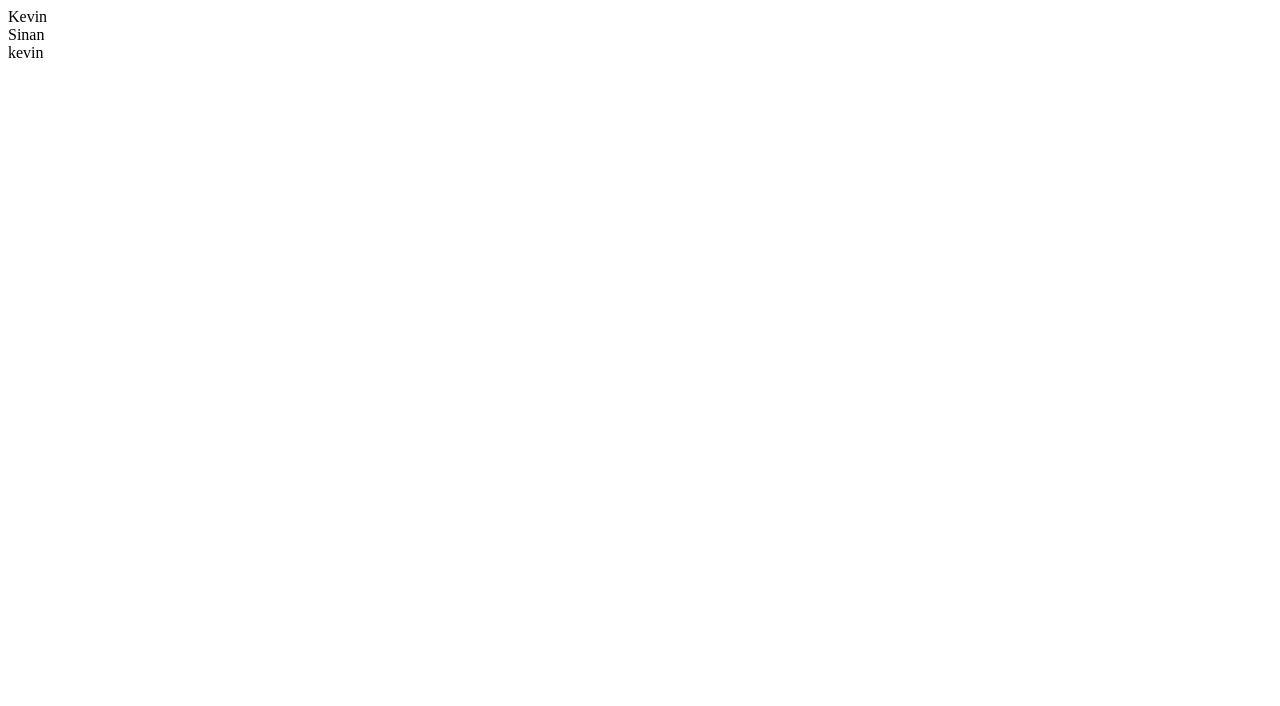
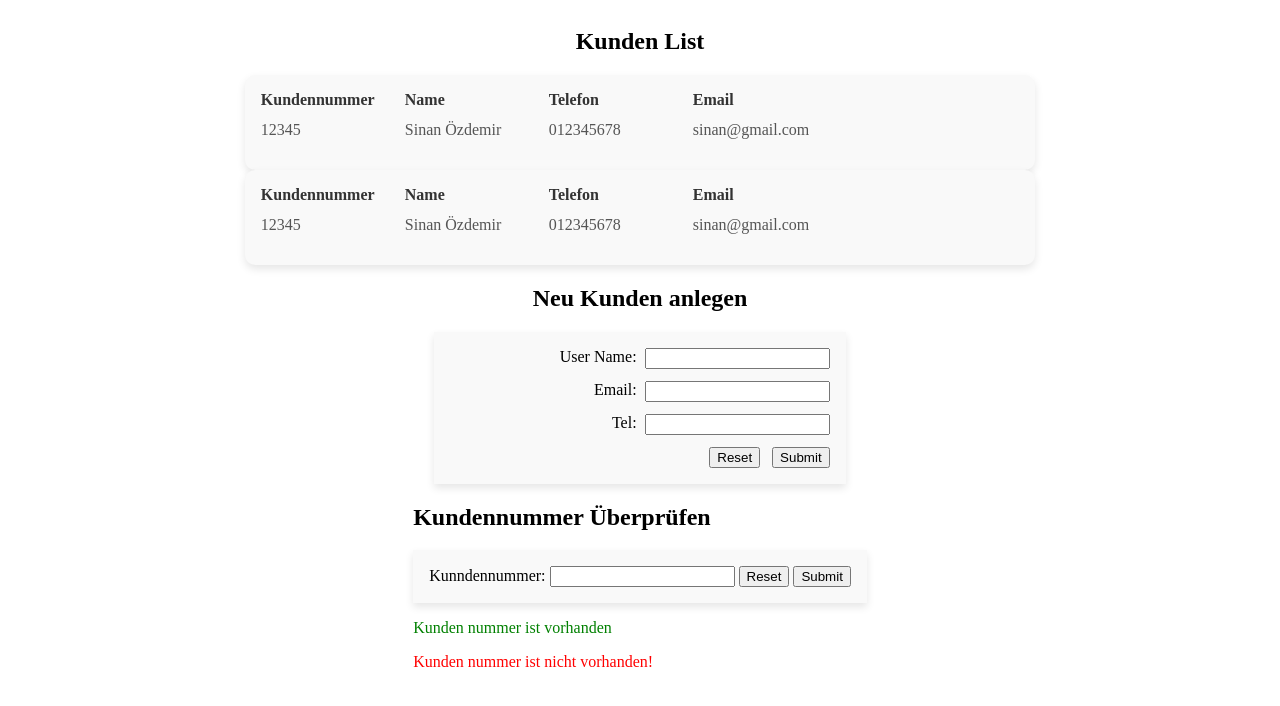
Before and after one commit to KevinKurz/ETUR-App, a plain HTML site: page src/webseite/index.html in a window 1280 px wide. Drawn offline with Linux system fonts and the light colour scheme.

Commit message:
user interfaces created

```diff
--- a/src/webseite/index.html
+++ b/src/webseite/index.html
@@ -1,23 +1,93 @@
 <!DOCTYPE html>
 <html lang="en">
   <head>
-    <meta charset="UTF-8">
-    <meta name="viewport" content="width=device-width, initial-scale=1.0">
-    <meta http-equiv="X-UA-Compatible" content="ie=edge">
+    <meta charset="UTF-8" />
+    <meta name="viewport" content="width=device-width, initial-scale=1.0" />
+    <meta http-equiv="X-UA-Compatible" content="ie=edge" />
     <title>Etur App</title>
-    <link rel="stylesheet" href="./style.css">
-    <link rel="icon" href="./favicon.ico" type="image/x-icon">
+    <link rel="stylesheet" href="./style.css" />
+    <link rel="icon" href="./favicon.ico" type="image/x-icon" />
   </head>
   <body>
     <main>
-        <header>
-          Kevin
-        </header>
-        <div>Sinan</div>
-        <footer>
-          kevin
-        </footer>
+      <div class="card-wrapper">
+        <h2>Kunden List</h2>
+        <div class="card">
+          <div class="info-box">
+            <label class="card-label" for="userId">Kundennummer</label>
+            <span>12345</span>
+          </div>
+          <div class="info-box">
+            <label class="card-label" for="userName">Name</label>
+            <span>Sinan Özdemir</span>
+          </div>
+          <div class="info-box">
+            <label class="card-label" for="userTel">Telefon</label>
+            <span>012345678</span>
+          </div>
+          <div class="info-box">
+            <label class="card-label" for="userEmail">Email</label>
+            <span>sinan@gmail.com</span>
+          </div>
+        </div>
+        <div class="card">
+          <div class="info-box">
+            <label class="card-label" for="userId">Kundennummer</label>
+            <span>12345</span>
+          </div>
+          <div class="info-box">
+            <label class="card-label" for="userName">Name</label>
+            <span>Sinan Özdemir</span>
+          </div>
+          <div class="info-box">
+            <label class="card-label" for="userTel">Telefon</label>
+            <span>012345678</span>
+          </div>
+          <div class="info-box">
+            <label class="card-label" for="userEmail">Email</label>
+            <span>sinan@gmail.com</span>
+          </div>
+        </div>
+      </div>
+
+      <div class="form-wrapper">
+        <h2>Neu Kunden anlegen</h2>
+        <div class="new-user-container">
+          <form class="form" action="/action_page.php" method="post">
+            <div class="form-box">
+              <label class="form-label" for="userName">User Name:</label>
+              <input type="text" id="userName" name="userName" />
+            </div>
+            <div class="form-box">
+              <label class="form-label" for="email">Email:</label>
+              <input type="text" id="userName" name="email" />
+            </div>
+            <div class="form-box">
+              <label class="form-label" for="tel">Tel:</label>
+              <input type="text" id="tel" name="tel" />
+            </div>
+            <div class="btn-container">
+              <input class="submit-btn" type="reset" value="Reset" />
+              <input class="submit-btn" type="submit" value="Submit" />
+            </div>
+          </form>
+        </div>
+
+        <div class="user-number-check-wrapper">
+          <h2>Kundennummer Überprüfen </h2>
+          <div class="user-number-check-box">
+            <label class="form-label" for="user-number">Kunndennummer:</label>
+            <input type="text" id="user-number" name="user-number" />
+            <input class="submit-btn" type="reset" value="Reset" />
+            <input class="submit-btn" type="submit" value="Submit" />
+          </div>
+          <div>
+            <p class="existing">Kunden nummer ist vorhanden</p>
+            <p class="removing">Kunden nummer ist nicht vorhanden!</p>
+          </div>
+        </div>
+      </div>
     </main>
-	<script src="index.js"></script>
+    <script src="./index.js"></script>
   </body>
 </html>
--- a/src/webseite/style.css
+++ b/src/webseite/style.css
@@ -0,0 +1,78 @@
+.card {
+  background-color: #f9f9f9;
+  border-radius: 10px;
+  box-shadow: 0 4px 8px rgba(0, 0, 0, 0.1);
+  padding: 16px;
+  display: flex;
+  width: 60%;
+  gap: 1rem;
+}
+
+.info-box {
+  display: flex;
+  flex-direction: column;
+  margin-bottom: 15px;
+  gap: 12px;
+}
+
+.card-label {
+  font-weight: bold;
+  color: #333;
+}
+
+span {
+  color: #555;
+  width: 8rem;
+}
+
+.form-wrapper,
+.card-wrapper {
+  display: flex;
+  flex-direction: column;
+  align-items: center;
+}
+.new-user-container {
+  box-shadow: 0 4px 8px rgba(0, 0, 0, 0.1);
+  background-color: #f9f9f9;
+
+  width: 30%;
+  padding: 1rem;
+}
+
+.form {
+  display: flex;
+  flex-direction: column;
+  gap: 12px;
+  align-items: end;
+}
+
+.form-box {
+  display: flex;
+  gap: 8px;
+  justify-content: end;
+}
+
+.btn-container {
+  display: flex;
+  gap: 12px;
+}
+
+.user-number-check-wrapper {
+    display: flex;
+    flex-direction: column;
+}
+.user-number-check-box {
+  background-color: #f9f9f9;
+  box-shadow: 0 4px 8px rgba(0, 0, 0, 0.1);
+  padding: 16px;
+}
+
+
+
+.existing {
+    color: green;
+}
+
+.removing {
+    color: red;
+}
```
